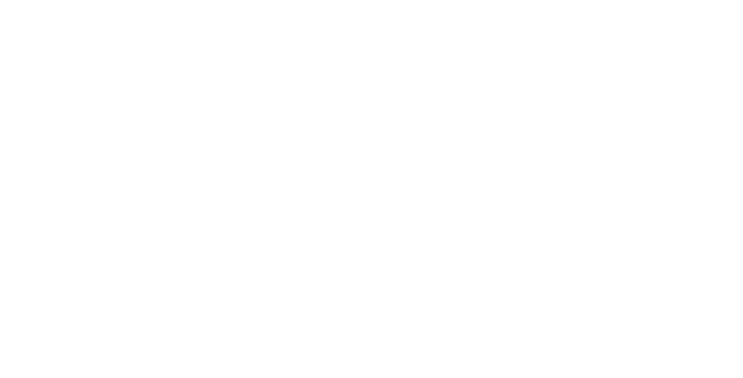
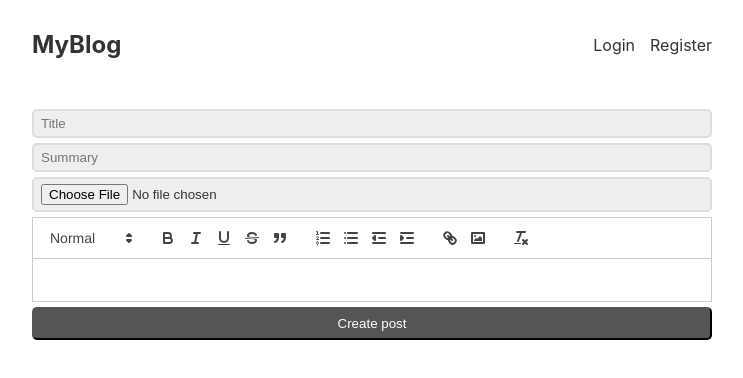
Before and after one commit to SankalpKokare/Blog-app, a React (Create React App) app in the folder Client/my-react-app/: page /create in a window 1280 px wide. Before the commit this address had no page. Shown: the top 378 px of the page, without its empty margins (268-1011 px from the left). Built offline with nearby package versions, Linux system fonts and the light colour scheme; no server answers.

Commit message:
Added frontend for create post

```diff
--- a/Client/my-react-app/package.json
+++ b/Client/my-react-app/package.json
@@ -8,6 +8,7 @@
     "@testing-library/user-event": "^13.5.0",
     "react": "^18.2.0",
     "react-dom": "^18.2.0",
+    "react-quill": "^2.0.0",
     "react-router-dom": "^6.22.3",
     "react-scripts": "5.0.1",
     "web-vitals": "^2.1.4"
--- a/Client/my-react-app/src/App.css
+++ b/Client/my-react-app/src/App.css
@@ -95,6 +95,6 @@
   padding: 7px 0;
 }
 
-form h1 {
+form.login h1 form.register h1 {
   text-align: center;
 }
--- a/Client/my-react-app/src/App.js
+++ b/Client/my-react-app/src/App.js
@@ -7,6 +7,7 @@
 import LoginPage from './page/LoginPage';
 import RegisterPage from './page/RegisterPage';
 import { UserContextProvider } from './UserContext';
+import CreatePost from './page/CreatePost';
 function App() {
   return (
     <>
@@ -17,6 +18,7 @@
               <Route index element={<IndexPage />} />
               <Route path='/login' element={<LoginPage />} />
               <Route path='/Register' element={<RegisterPage />} />
+              <Route path='/create' element={<CreatePost />} />
             </Route>
           </Routes>
         </BrowserRouter>
--- /dev/null
+++ b/Client/my-react-app/src/page/CreatePost.js
@@ -0,0 +1,59 @@
+import React, { useState } from 'react'
+import ReactQuill from "react-quill";
+import 'react-quill/dist/quill.snow.css';
+
+
+const modules = {
+    toolbar: [
+        [{ 'header': [1, 2, false] }],
+        ['bold', 'italic', 'underline', 'strike', 'blockquote'],
+        [{ 'list': 'ordered' }, { 'list': 'bullet' }, { 'indent': '-1' }, { 'indent': '+1' }],
+        ['link', 'image'],
+        ['clean']
+    ],
+};
+
+const formats = [
+    'header',
+    'bold', 'italic', 'underline', 'strike', 'blockquote',
+    'list', 'bullet', 'indent',
+    'link', 'image'
+];
+
+function CreatePost() {
+
+    const [title, setTitle] = useState('');
+    const [summary, setSummary] = useState('');
+    const [content, setContent] = useState('');
+    const [files, setFiles] = useState('');
+
+
+    function createNewPost(e) {
+        const data = new FormData();
+        data.set('title', title);
+        data.set('summary', summary);
+        data.set('content', content);
+        data.set('file', files[0]);
+        //   data.set('file',)
+        e.preventDefault();
+        console.log(files);
+        fetch('http://localhost:4000/post', {
+            method: 'POST',
+            body: data,
+        })
+
+    }
+
+    return (
+
+        <form onSubmit={createNewPost} >
+            <input type="title" placeholder={'Title'} value={title} onChange={e => { setTitle(e.target.value) }} />
+            <input type="summary" placeholder='Summary' value={summary} onChange={e => { setSummary(e.target.value) }} />
+            <input type="file" onChange={e => setFiles(e.target.files)} />
+            <ReactQuill value={{ content }} modules={modules} formats={formats} />
+            <button style={{ marginTop: '5px' }} value={content} onChange={newValue => setContent(newValue)}>Create post</button>
+        </form>
+    )
+}
+
+export default CreatePost
```
Also changed, not shown: 1 other file (tests, documents, lock files or other folders).
